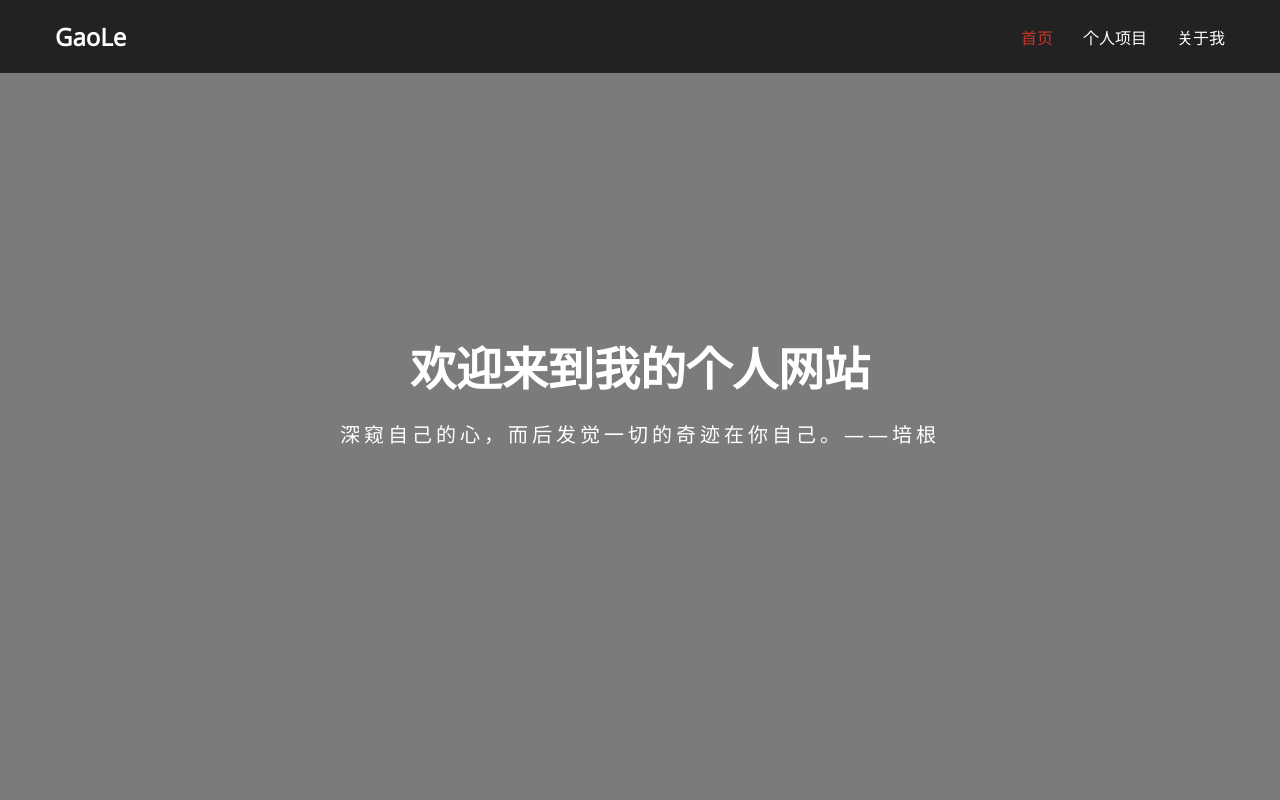
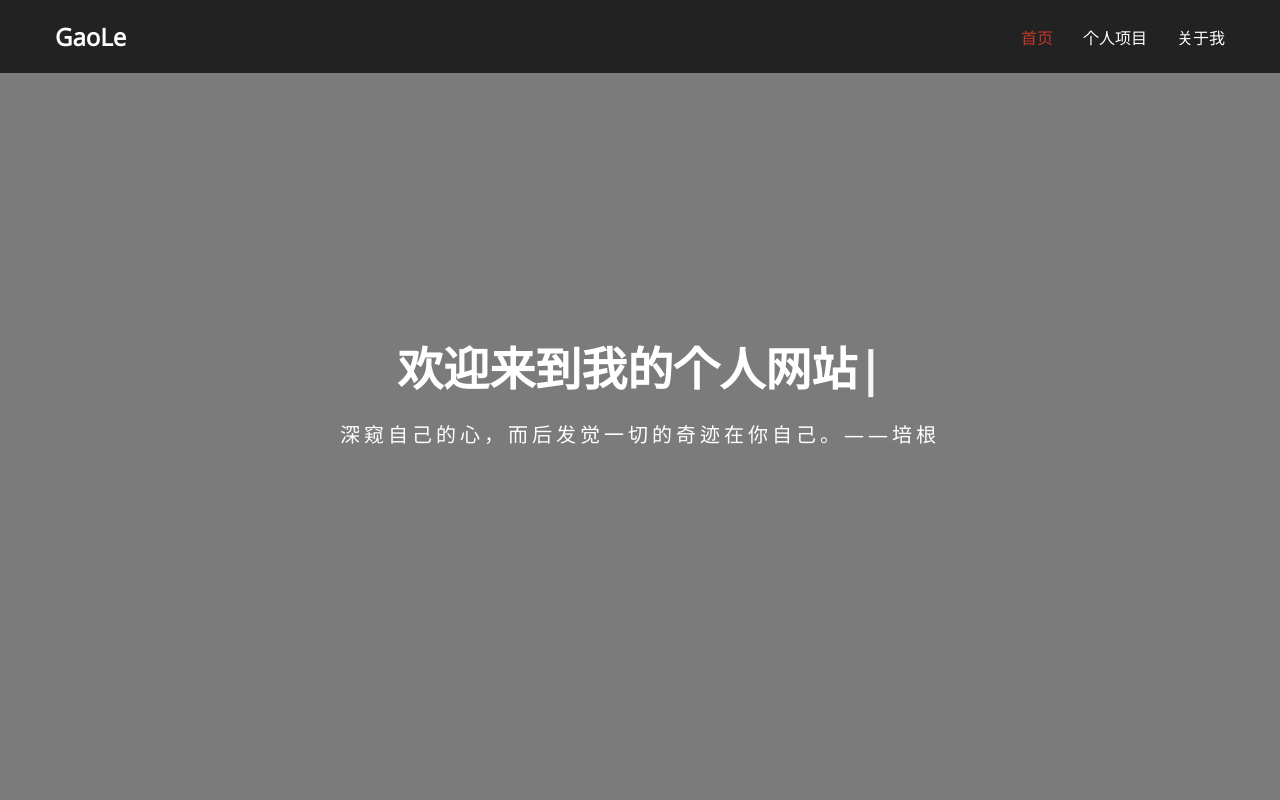
Before and after one commit to glghkkll/glghkkll.github.io, a plain HTML site: page index.html in a window 1280 px wide. Shown: the top 800 px of the page. Drawn offline with nearby package versions, Linux system fonts and the light colour scheme; files whose address does not match are found by name.

Commit message:
添加文字逐行打印效果

```diff
--- a/index.html
+++ b/index.html
@@ -17,14 +17,13 @@
                 <li><a href="#" class="current">首页</a></li>
                 <li><a href="#project">个人项目</a></li>
                 <li><a href="#about">关于我</a></li>
-                <!-- <li><a href="https://github.com/glghkkll"></a></li> -->
             </ul>
         </div>
     </nav>
 
     <div class="autotext">
         <div class="container">
-            <h1>欢迎来到我的个人网站</h1>
+            <h1 id="autotext">欢迎来到我的个人网站</h1>
             <p>深窥自己的心，而后发觉一切的奇迹在你自己。——培根</p>
         </div>
     </div>
--- a/script.js
+++ b/script.js
@@ -1,25 +1,42 @@
+// 改变 Nav 样式
 const nav = document.querySelector('.nav')
-const aList = document.querySelectorAll('.nav li a')
-
 window.addEventListener('scroll', fixNav)
 
 function fixNav() {
-    if(window.scrollY > nav.offsetHeight) {
+    if (window.scrollY > nav.offsetHeight) {
         nav.classList.add('active')
     } else {
         nav.classList.remove('active')
     }
 }
 
+// 点击 nav 高亮显示
+const aList = document.querySelectorAll('.nav li a')
 aList.forEach(item => {
     item.addEventListener('click', () => {
         removeAllCurrent()
         item.classList.add('current')
     })
 })
-
 function removeAllCurrent() {
     aList.forEach(item => {
         item.classList.remove('current')
     })
 }
+
+// 逐字打印效果
+const textEl = document.querySelector('#autotext')
+const text = "欢迎来到我的个人网站"
+let idx = 1
+writeText()
+function writeText() {
+    textEl.innerText = text.slice(0, idx)
+    idx++
+    if (idx > text.length) {
+        return
+    }
+    setTimeout(() => {
+        writeText()
+    }, 300);
+
+}
--- a/style.css
+++ b/style.css
@@ -110,7 +110,18 @@ body {
     font-size: 46px;
     margin: -20px 0 20px;
 }
-
+.autotext h1::after {
+    content: '|';
+    animation: blink 1s infinite;
+}
+@keyframes blink{
+    from{
+        opacity: 0;
+    }
+    to{
+        opacity: 1;
+    }
+}
 .autotext p {
     font-size: 20px;
     letter-spacing: 4px;
```
